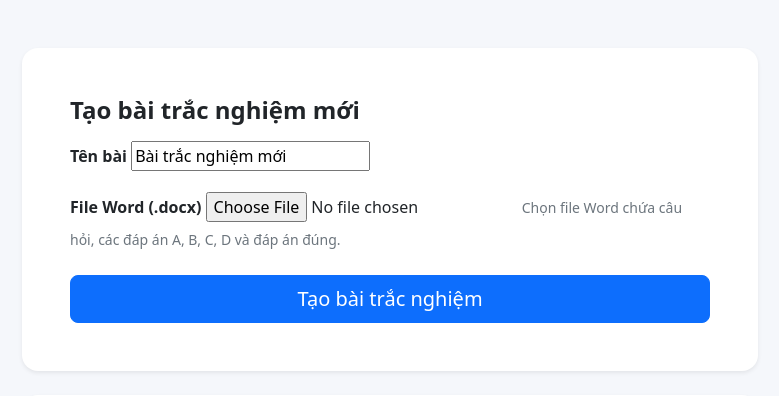
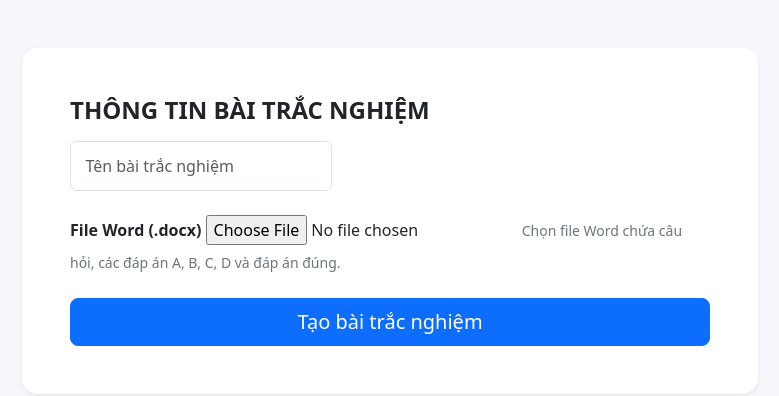
Before and after one commit to ChiHuy228/QuizFLATFORM, a Django app: page / in a window 1280 px wide. Shown: the part 200-596 px from the top of the page, without its empty margins (250-1029 px from the left). Run offline with Django 5.2, Linux system fonts and the light colour scheme.

Commit message:
push thong tin co ban

```diff
--- a/quizapp/forms.py
+++ b/quizapp/forms.py
@@ -1,13 +1,29 @@
 from django import forms
 
+
 class WordUploadForm(forms.Form):
-    title = forms.CharField(max_length=200, label='Tên bài trắc nghiệm')
-    docx_file = forms.FileField(label='File Word (.docx)')
+    title = forms.CharField(
+        max_length=200,
+        label='',
+        widget=forms.TextInput(
+            attrs={
+                'placeholder': 'Tên bài trắc nghiệm',
+                'class': 'form-control',
+            }
+        )
+    )
+
+    docx_file = forms.FileField(
+        label='File Word (.docx)'
+    )
 
     def clean_docx_file(self):
         f = self.cleaned_data['docx_file']
+
         if not f.name.lower().endswith('.docx'):
             raise forms.ValidationError('Chỉ chấp nhận file .docx')
+
         if f.size > 10 * 1024 * 1024:
             raise forms.ValidationError('File tối đa 10 MB.')
+
         return f
--- a/quizapp/templates/quizapp/home.html
+++ b/quizapp/templates/quizapp/home.html
@@ -48,7 +48,10 @@
                         id="quiz-create-title"
                         class="h4 fw-bold mb-3"
                     >
-                        Tạo bài trắc nghiệm mới
+
+
+                        THÔNG TIN BÀI TRẮC NGHIỆM
+
                     </h2>
                 </header>
 
@@ -76,8 +79,7 @@
                                 for="{{ form.title.id_for_label }}"
                                 class="form-label fw-semibold"
                             >
-                                Tên bài
-                            </label>
+
 
                             {{ form.title }}
 
--- a/quizapp/views.py
+++ b/quizapp/views.py
@@ -110,11 +110,9 @@ def home(request):
 
     else:
 
-        form = WordUploadForm(
-            initial={
-                "title": "Bài trắc nghiệm mới"
-            }
-        )
+        form = WordUploadForm()
+
+
 
     return render(
         request,
```
